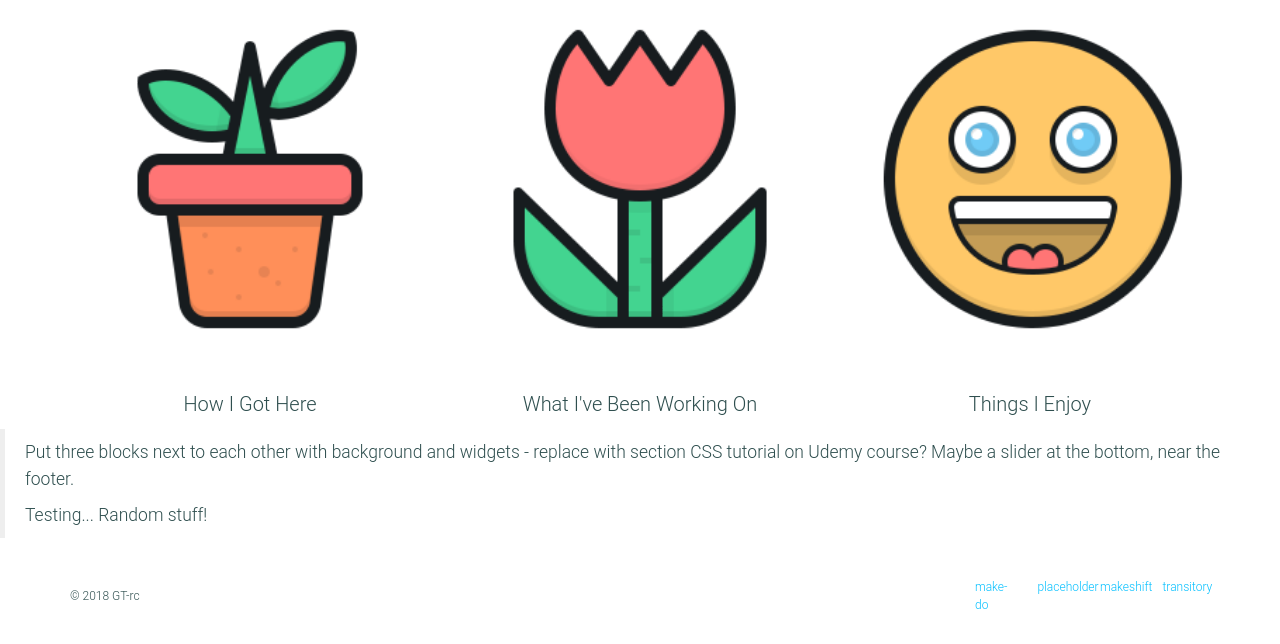
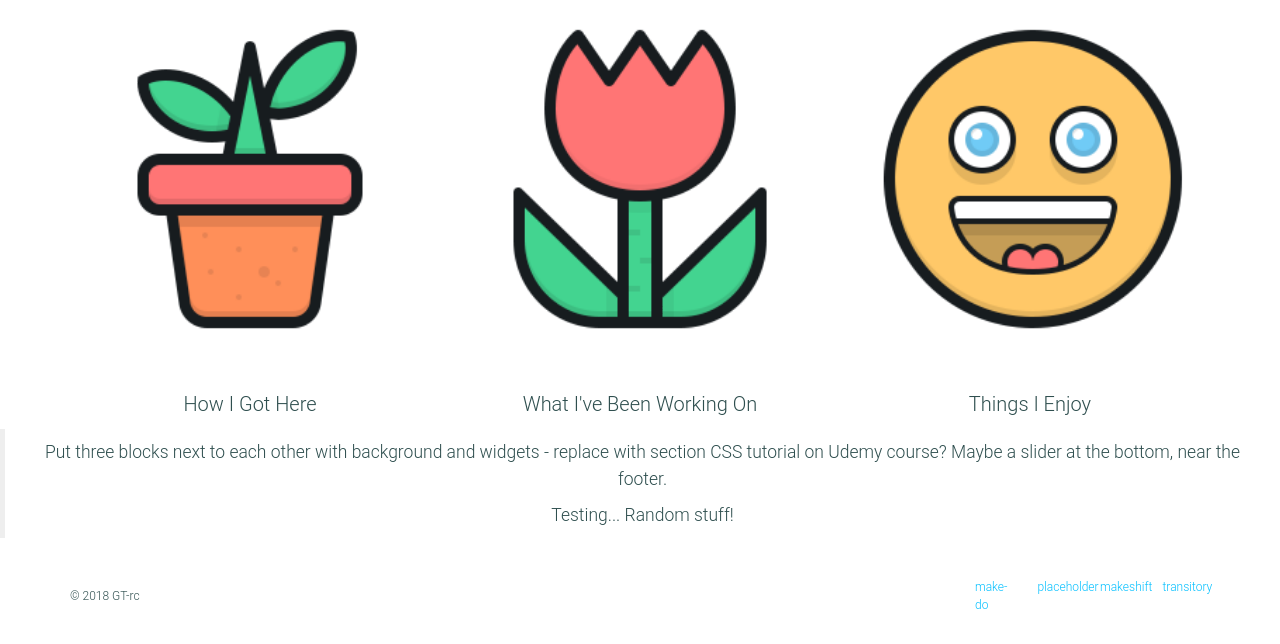
Before and after one commit to GT-rc/new-website, a Flask app: page / in a window 1280 px wide. Shown: the part 774-1418 px from the top of the page. Run offline with Flask 2, Linux system fonts and the light colour scheme; some libraries are stand-ins or nearby versions.

Commit message:
no idea why css changes won't apply... /wip

```diff
--- a/static/css/shared.css
+++ b/static/css/shared.css
@@ -64,6 +64,10 @@ h1 {
 }
 
 section div p {
+    text-align: center;
+}
+
+blockquote {
     text-align: center;
 }
 
```
